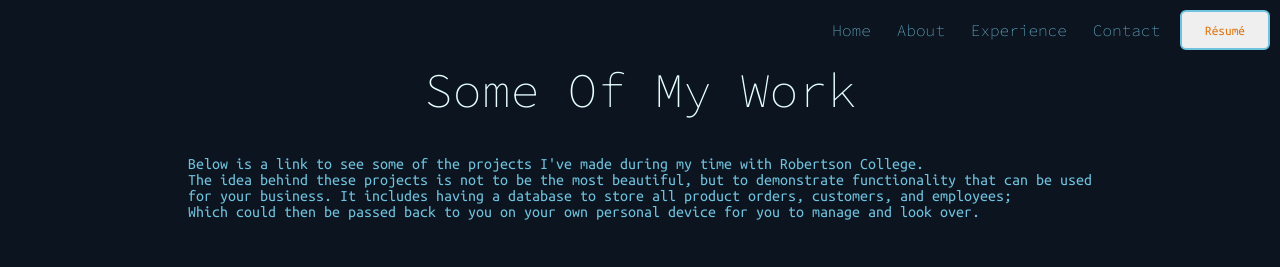
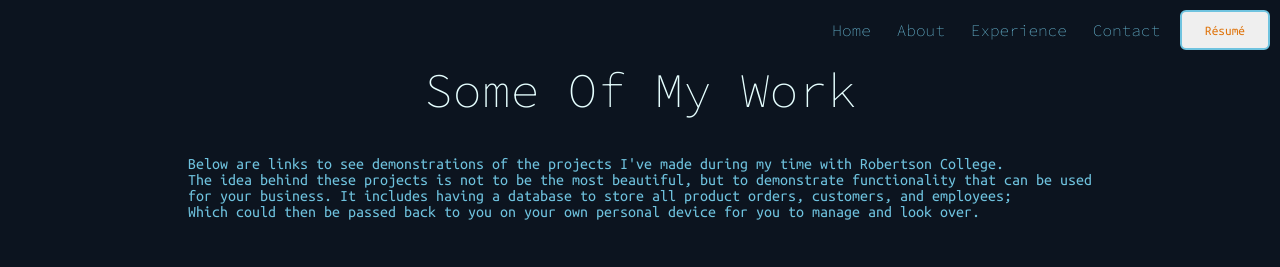
Before and after one commit to LexiphanicStroon/Portfolio, a plain HTML site: page work.html in a window 1280 px wide. Shown: the top 267 px of the page. Drawn offline with Linux system fonts and the light colour scheme.

Commit message:
edit message

```diff
--- a/work.html
+++ b/work.html
@@ -22,7 +22,7 @@
     <div class="main-text">
     <h1>Some Of My Work</h1>
     <p>
-        Below is a link to see some of the projects I've made during my time with Robertson College.<br>
+        Below are links to see demonstrations of the projects I've made during my time with Robertson College.<br>
         The idea behind these projects is not to be the most beautiful, but to demonstrate functionality that can be used<br>
         for your business. It includes having a database to store all product orders, customers, and employees;<br>
         Which could then be passed back to you on your own personal device for you to manage and look over.
```
